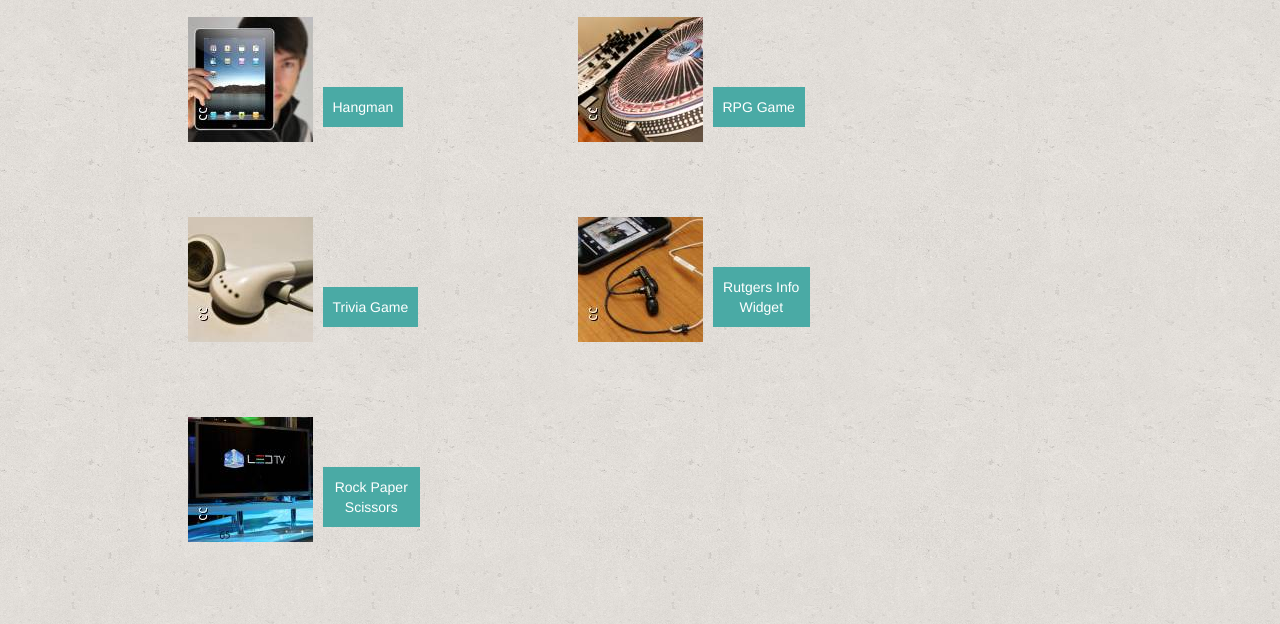
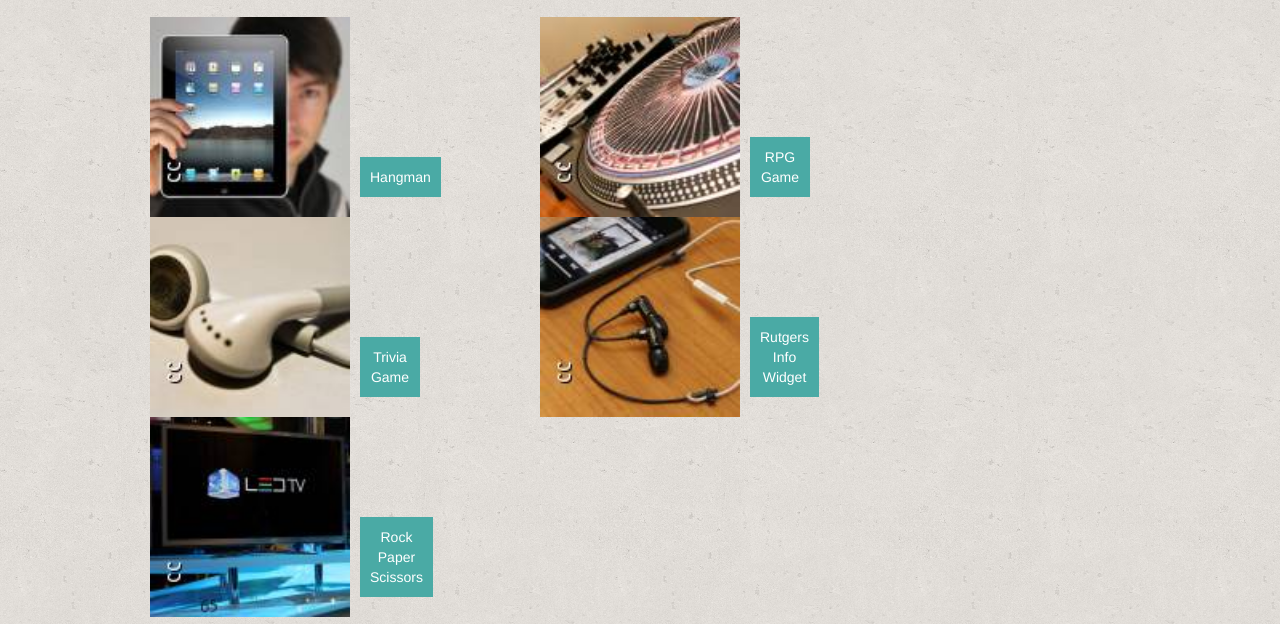
Before and after one commit to manneocampo/Bootstrap-Portfolio, a plain HTML site: page portfolio.html in a window 1280 px wide. Shown: the part 175-799 px from the top of the page. Drawn offline with nearby package versions, Linux system fonts and the light colour scheme.

Commit message:
Added changes to portfolio and style

```diff
--- a/assets/css/style.css
+++ b/assets/css/style.css
@@ -28,9 +28,13 @@ margin-top: 50px;
 	height: 200px;
 }
 
+.portfoliopic {
+	width: 200px;
+}
+
 span {
 	position: absolute;
-	bottom: 80px;
+	bottom: 10px;
 	/*width: 100%;*/
 	margin: 10px;
 	background-color: #4aaaa5;
--- a/portfolio.html
+++ b/portfolio.html
@@ -44,7 +44,7 @@
 
 							      <div class="pic">
 
-							        <img id="hangman" src="assets/images/hangman.jpg" alt="app pic">
+							        <img class="portfoliopic" src="assets/images/hangman.jpg" alt="app pic">
 
 							        <span class="text-center">Hangman</span>
 
@@ -54,7 +54,7 @@
 						<div class="col-sm-6 text-center">
 							      <div class="pic">
 
-							        <img id="rpg-game" src="assets/images/rpggame.jpg" alt="app pic">
+							        <img class="portfoliopic" src="assets/images/rpggame.jpg" alt="app pic">
 
 							        <span>RPG Game</span>
 
@@ -64,7 +64,7 @@
 						<div class="col-sm-6 text-center">
 							      <div class="pic">
 
-							      <img id="triviagame" src="assets/images/triviagame.jpg" alt="app pic">
+							      <img class="portfoliopic" src="assets/images/triviagame.jpg" alt="app pic">
 
 							        <span>Trivia Game</span>
 
@@ -75,7 +75,7 @@
 
 							      <div class="pic">
 
-							      <img id="rutgersinfowidget" src="assets/images/rutgersinfowidget.jpg" alt="app pic">
+							      <img class="portfoliopic" src="assets/images/rutgersinfowidget.jpg" alt="app pic">
 
 							      <span>Rutgers Info Widget</span>
 
@@ -85,7 +85,7 @@
 
 							      <div class="pic">
 
-							      <img id="rockpaperscissors" src="assets/images/rockpaperscissors.jpg" alt="app pic">
+							      <img class="portfoliopic" src="assets/images/rockpaperscissors.jpg" alt="app pic">
 
 							      <span>Rock Paper Scissors</span>
 
```
